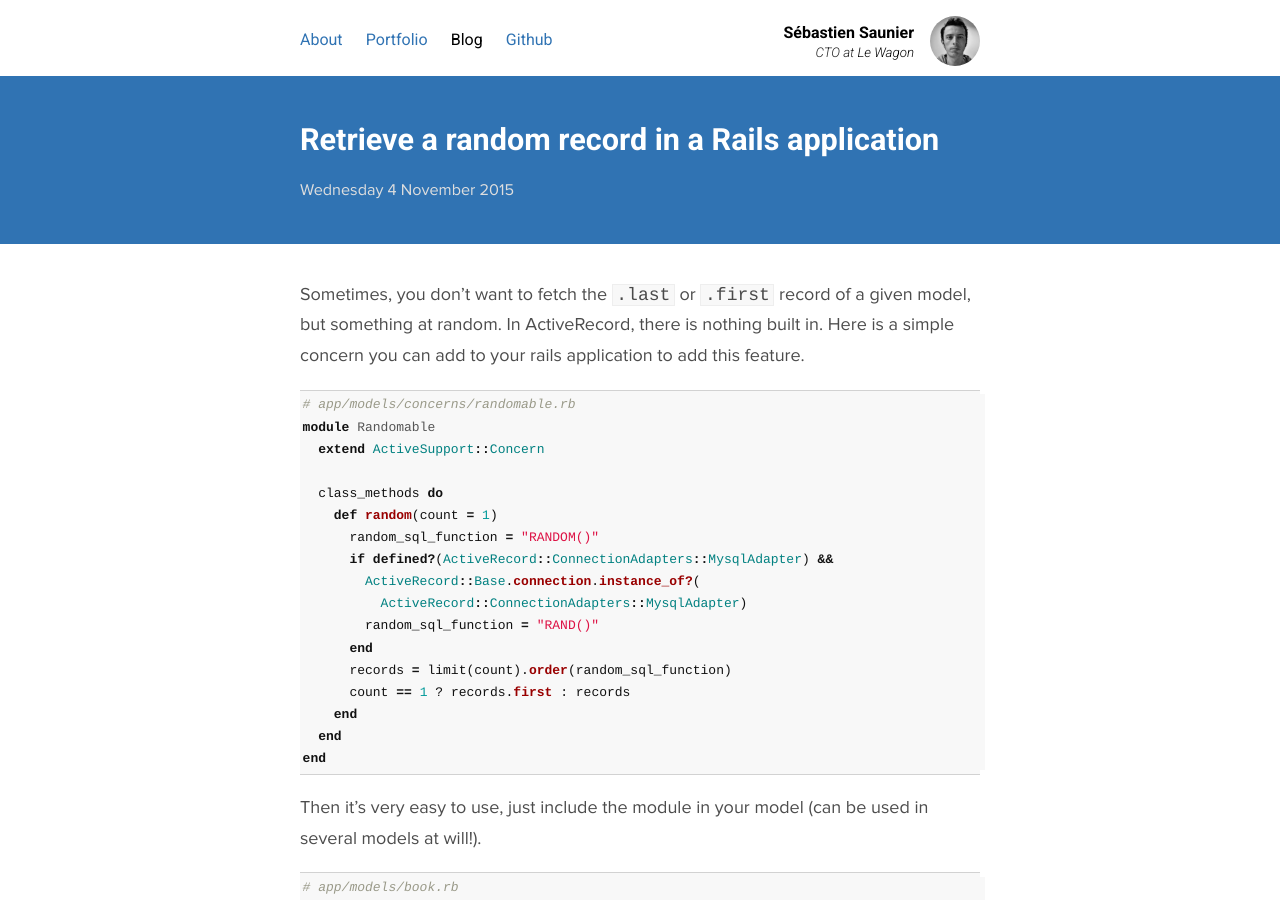
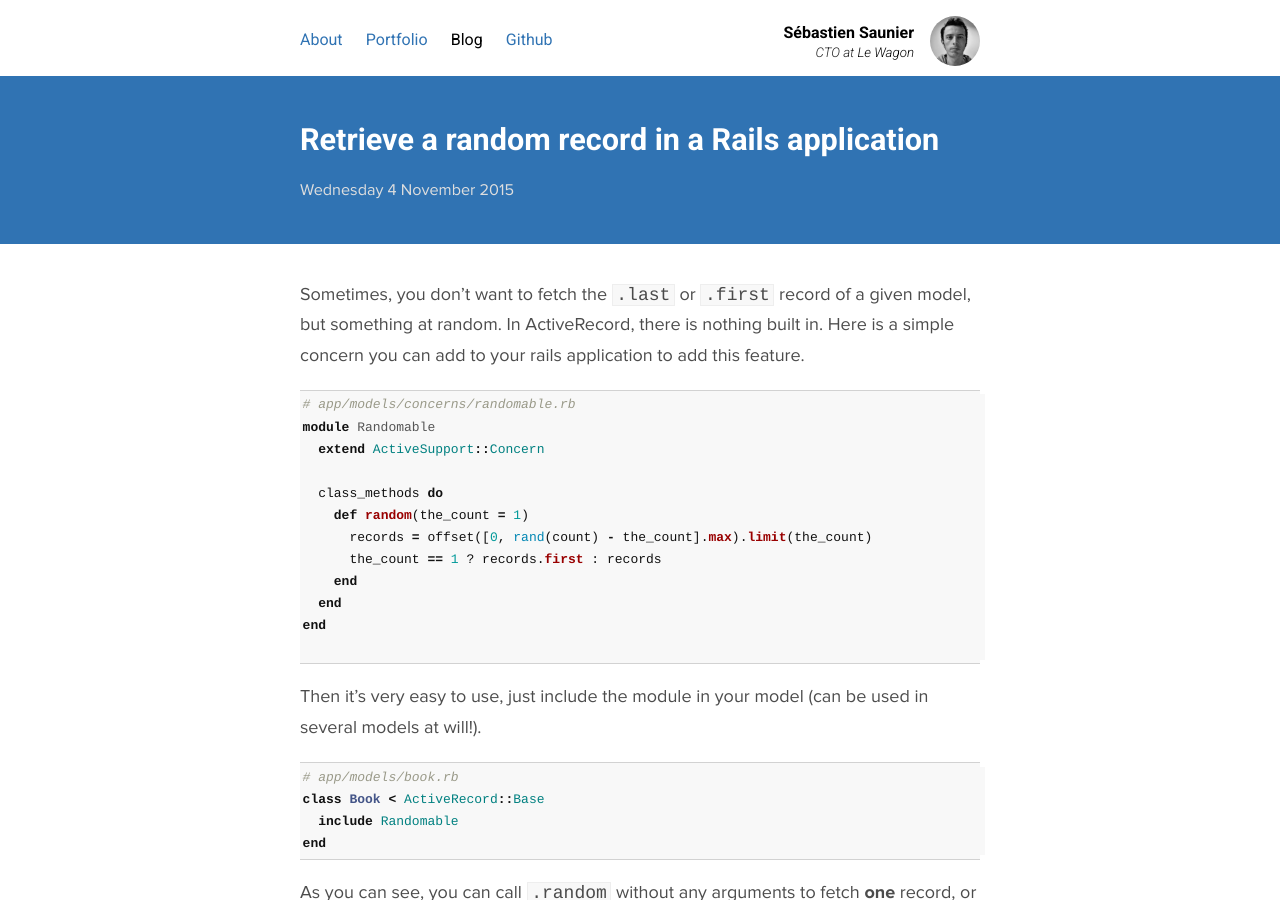
Before and after one commit to ssaunier/ssaunier.github.io, a Jekyll site: the page built from _posts/2015-11-04-retrieve-a-random-record-in-a-rails-application.markdown, in a window 1280 px wide and 900 px high. Built offline with Jekyll 4.4.1, drawn with Linux system fonts in a browser that asks for light colours; Markdown is read by kramdown in place of the engine named in the settings; comment, search, counter and statistics services are not loaded.

Commit message:
Use offset instead of RANDOM()

````diff
--- a/_posts/2015-11-04-retrieve-a-random-record-in-a-rails-application.markdown
+++ b/_posts/2015-11-04-retrieve-a-random-record-in-a-rails-application.markdown
@@ -15,18 +15,13 @@ module Randomable
   extend ActiveSupport::Concern
 
   class_methods do
-    def random(count = 1)
-      random_sql_function = "RANDOM()"
-      if defined?(ActiveRecord::ConnectionAdapters::MysqlAdapter) &&
-        ActiveRecord::Base.connection.instance_of?(
-          ActiveRecord::ConnectionAdapters::MysqlAdapter)
-        random_sql_function = "RAND()"
-      end
-      records = limit(count).order(random_sql_function)
-      count == 1 ? records.first : records
+    def random(the_count = 1)
+      records = offset([0, rand(count) - the_count].max).limit(the_count)
+      the_count == 1 ? records.first : records
     end
   end
 end
+
 ```
 
 Then it's very easy to use, just include the module in your model (can be used
````
